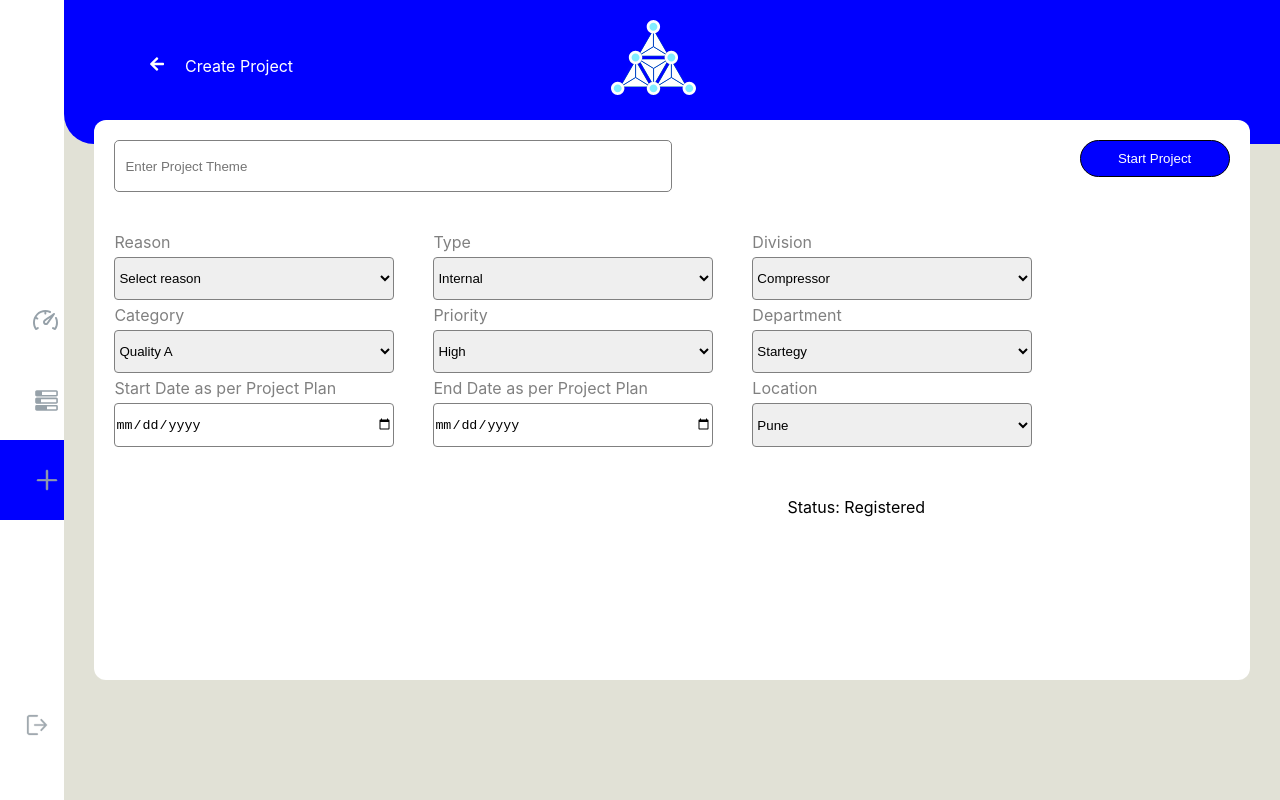
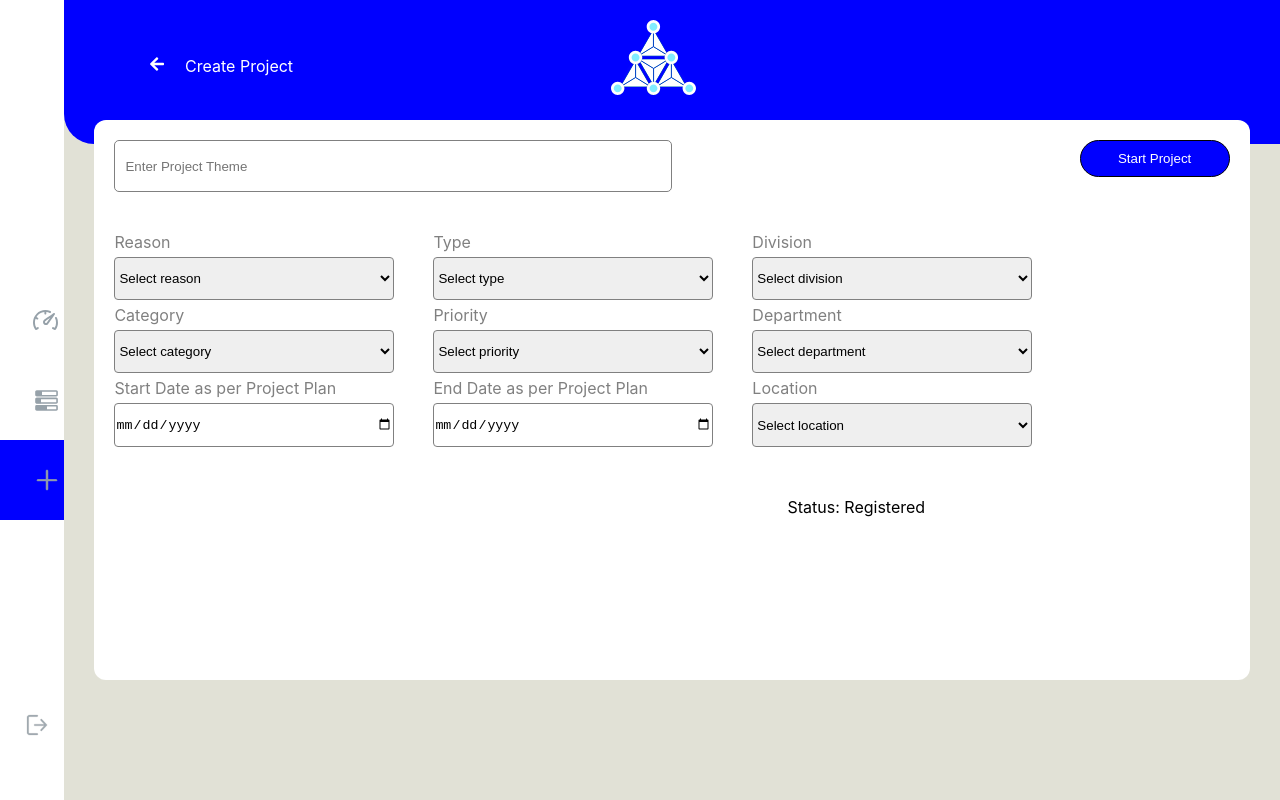
Before and after one commit to labbucode/dashboard, a React (Create React App) app: page /dashboard/createproject in a window 1280 px wide. Built offline with nearby package versions, Linux system fonts and the light colour scheme.

Commit message:
date fix

```diff
--- a/src/LoginPage.css
+++ b/src/LoginPage.css
@@ -11,7 +11,7 @@
     background-color: blue;
     min-height: 60vh;
     z-index: -1;
-    border-bottom-left-radius: 35px;
+    border-bottom-left-radius: 110px;
   }
 
   .oval-img{
--- a/src/component/CreateProjectContainer.css
+++ b/src/component/CreateProjectContainer.css
@@ -21,8 +21,6 @@
     border: 1px solid gray;
     padding: 10px;
 }
-
-
 
 .Project-Head-btn{
     cursor: pointer;
--- a/src/component/CreateProjectContainer.js
+++ b/src/component/CreateProjectContainer.js
@@ -6,15 +6,15 @@ export default function CreateProjectContainer() {
   const [formData, setFormData] = useState({
     theme: '',
     reason: '',
-    type: 'Internal',
-    division: 'Compressor',
-    category: 'Quality A',
-    priority: 'High',
-    department: 'Startegy',
+    type: '',
+    division: '',
+    category: '',
+    priority: '',
+    department: '',
     startDate: '',
     endDate: '',
-    location: 'Pune',
-    status: ''
+    location: '',
+    status: 'Registered'
   });
 
   const [isLoading, setIsLoading] = useState(false);
@@ -29,9 +29,15 @@ export default function CreateProjectContainer() {
   const handleSubmit = (e) => {
     e.preventDefault();
 
-    // Check if the start date is greater than the end date
+    for (const key in formData) {
+      if (formData[key] === '' ) {
+        alert(`Please fill in the ${key} field.`);
+        return;
+      }
+    }
+
     if (new Date(formData.startDate) > new Date(formData.endDate)) {
-      setDateError('Start date cannot be greater than the end date.');
+      setDateError('end date is less than start date');
       return;
     } else {
       setDateError('');
@@ -83,13 +89,14 @@ export default function CreateProjectContainer() {
                 id='reason'
                 value={formData.reason}
                 onChange={handleInputChange}
-                defaultValue="Select reason"
+
               >
                 <option disabled value="">Select reason</option>
                 <option>Business</option>
                 <option>Dealership</option>
                 <option>Transport</option>
               </select>
+
             </div>
             <div>
               <label htmlFor='type' style={{ color: 'gray' }}>
@@ -101,6 +108,7 @@ export default function CreateProjectContainer() {
                 value={formData.type}
                 onChange={handleInputChange}
               >
+                 <option disabled value="">Select type</option>
                 <option>Internal</option>
                 <option>External</option>
                 <option>Vendor</option>
@@ -116,6 +124,7 @@ export default function CreateProjectContainer() {
                 value={formData.division}
                 onChange={handleInputChange}
               >
+                 <option disabled value="">Select division</option>
                 <option>Compressor</option>
                 <option>Filters</option>
                 <option>Pumps</option>
@@ -133,6 +142,7 @@ export default function CreateProjectContainer() {
                 value={formData.category}
                 onChange={handleInputChange}
               >
+                <option disabled value="">Select category</option>
                 <option>Quality A</option>
                 <option>Quality B</option>
                 <option>Quality C</option>
@@ -149,6 +159,7 @@ export default function CreateProjectContainer() {
                 value={formData.priority}
                 onChange={handleInputChange}
               >
+                <option disabled value="">Select priority</option>
                 <option>High</option>
                 <option>Medium</option>
                 <option>Low</option>
@@ -164,6 +175,7 @@ export default function CreateProjectContainer() {
                 value={formData.department}
                 onChange={handleInputChange}
               >
+                <option disabled value="">Select department</option>
                 <option>Startegy</option>
                 <option>Finance</option>
                 <option>Quality</option>
@@ -195,8 +207,9 @@ export default function CreateProjectContainer() {
               value={formData.endDate}
               onChange={handleInputChange}
             />
+            {dateError && <p className="error-text">{dateError}</p>}
           </div>
-          {dateError && <p className="error-text">{dateError}</p>}
+
           <div>
               <label htmlFor='location' style={{ color: 'gray' }}>
                 Location
@@ -207,6 +220,7 @@ export default function CreateProjectContainer() {
                 value={formData.location}
                 onChange={handleInputChange}
               >
+                <option disabled value="">Select location</option>
                 <option>Pune</option>
                 <option>Delhi</option>
                 <option>Mumbai</option>
--- a/src/component/GraphPage.js
+++ b/src/component/GraphPage.js
@@ -62,10 +62,6 @@ export default function GraphImage() {
           <p className='p'>{stats.Running}</p>
         </div>
         <div className="box">
-          <h4>Closure Delay</h4>
-          <p className='p'>{stats.Closed}</p>
-        </div>
-        <div className="box">
           <h4>Cancelled</h4>
           <p className='p'>{stats.Cancelled}</p>
         </div>
--- a/src/component/Listening.js
+++ b/src/component/Listening.js
@@ -130,7 +130,9 @@ export default function Listening() {
             ) : (
               filteredLists.map((item, index) => (
                 <tr key={index}>
-                  <td>{item.project_name}</td>
+                  <td>{item.project_name}
+                  <div>{item.startDate} to {item.lastDate}</div>
+                  </td>
                   <td>{item.reason}</td>
                   <td>{item.type}</td>
                   <td>{item.division}</td>
```
